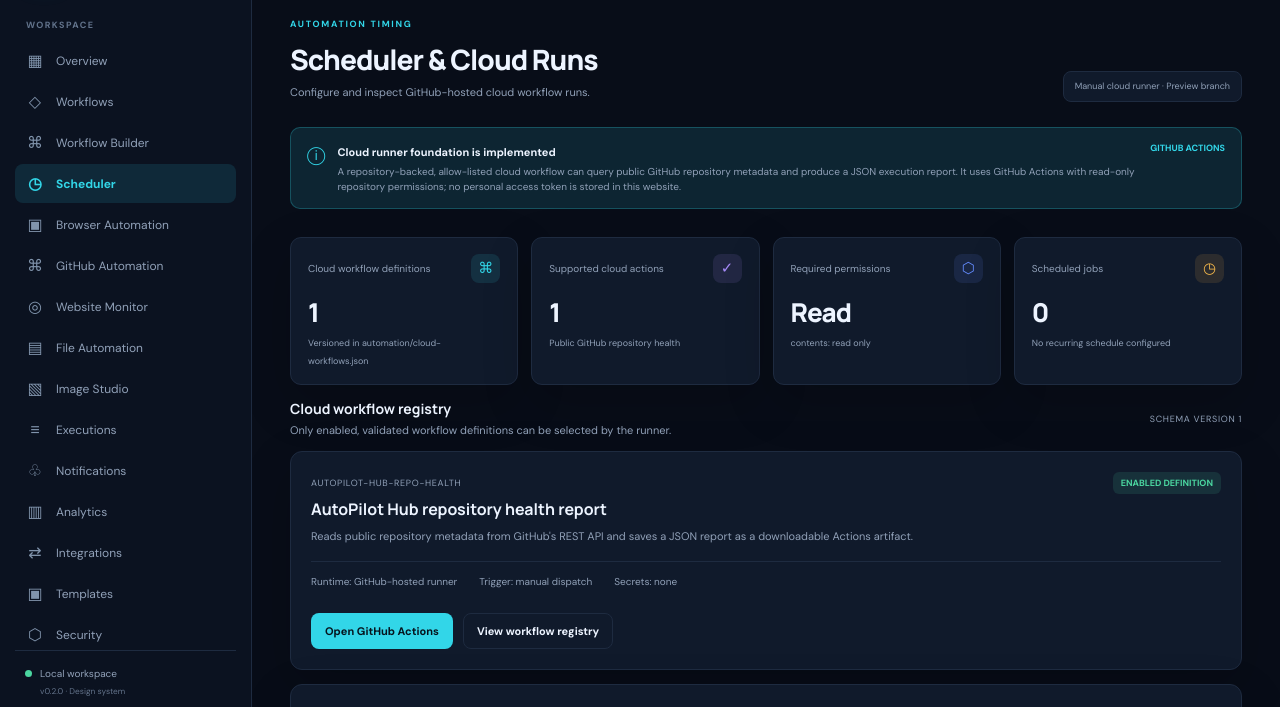
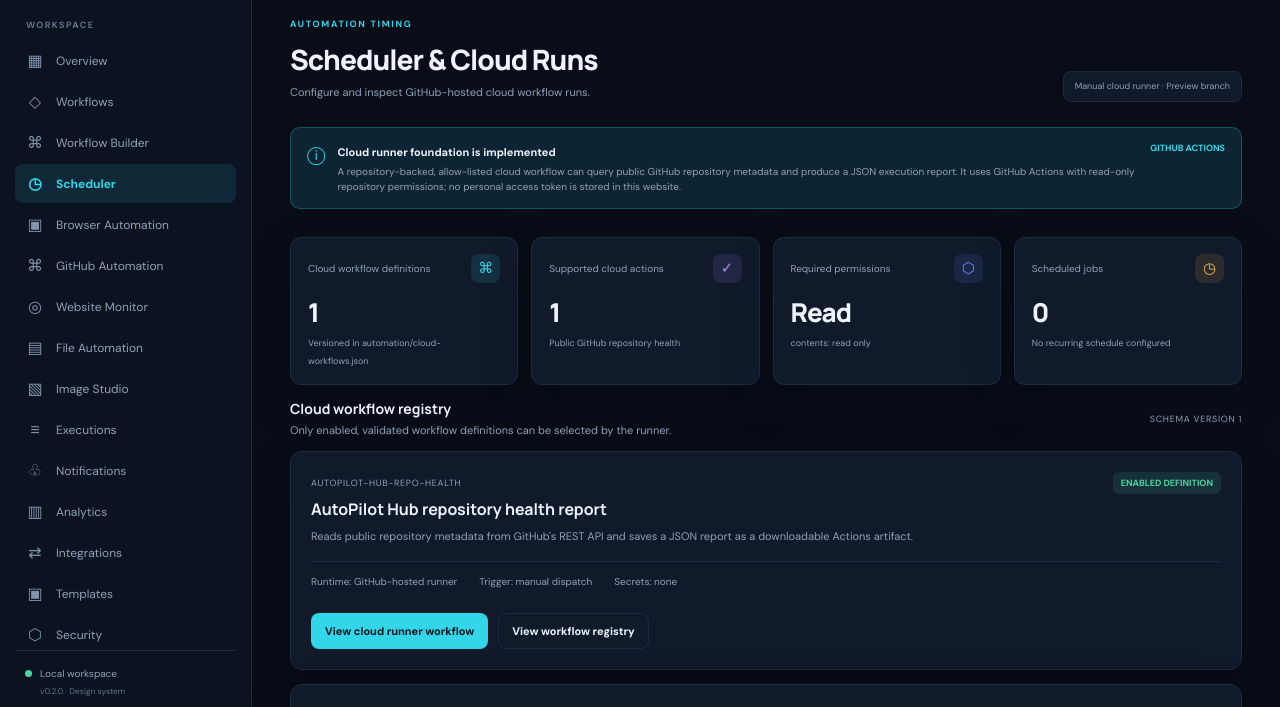
Before and after one commit to prem-pk-dev/AutoPilot-Hub, a website: page scheduler.html in a window 1280 px wide. Shown: the part 85-792 px from the top of the page. Drawn offline with Linux system fonts and the light colour scheme.

Commit message:
fix: link scheduler preview to cloud workflow source

```diff
--- a/scheduler.html
+++ b/scheduler.html
@@ -22,7 +22,7 @@
 <div class="notice"><span class="notice-icon">ⓘ</span><div><b>Cloud runner foundation is implemented</b><p>A repository-backed, allow-listed cloud workflow can query public GitHub repository metadata and produce a JSON execution report. It uses GitHub Actions with read-only repository permissions; no personal access token is stored in this website.</p></div><span class="notice-tag">GITHUB ACTIONS</span></div>
 <div class="stats-grid execution-stats"><article class="stat-card"><div class="stat-top"><span>Cloud workflow definitions</span><span class="stat-icon cyan">⌘</span></div><strong>1</strong><small>Versioned in automation/cloud-workflows.json</small></article><article class="stat-card"><div class="stat-top"><span>Supported cloud actions</span><span class="stat-icon violet">✓</span></div><strong>1</strong><small>Public GitHub repository health</small></article><article class="stat-card"><div class="stat-top"><span>Required permissions</span><span class="stat-icon blue">⬡</span></div><strong>Read</strong><small>contents: read only</small></article><article class="stat-card"><div class="stat-top"><span>Scheduled jobs</span><span class="stat-icon amber">◷</span></div><strong>0</strong><small>No recurring schedule configured</small></article></div>
 <div class="section-heading"><div><h2>Cloud workflow registry</h2><p class="muted">Only enabled, validated workflow definitions can be selected by the runner.</p></div><span class="subtle-label">SCHEMA VERSION 1</span></div>
-<article class="panel cloud-workflow-card"><div class="cloud-workflow-head"><div><span class="subtle-label">AUTOPILOT-HUB-REPO-HEALTH</span><h2>AutoPilot Hub repository health report</h2><p class="muted">Reads public repository metadata from GitHub's REST API and saves a JSON report as a downloadable Actions artifact.</p></div><span class="execution-status status-succeeded">Enabled definition</span></div><div class="cloud-workflow-meta"><span>Runtime: GitHub-hosted runner</span><span>Trigger: manual dispatch</span><span>Secrets: none</span></div><div class="cloud-workflow-actions"><a class="button button-primary" href="https://github.com/prem-pk-dev/AutoPilot-Hub/actions/workflows/cloud-runner.yml">Open GitHub Actions</a><a class="button button-secondary" href="https://github.com/prem-pk-dev/AutoPilot-Hub/blob/development/phase-5-cloud-runtime/automation/cloud-workflows.json">View workflow registry</a></div></article>
+<article class="panel cloud-workflow-card"><div class="cloud-workflow-head"><div><span class="subtle-label">AUTOPILOT-HUB-REPO-HEALTH</span><h2>AutoPilot Hub repository health report</h2><p class="muted">Reads public repository metadata from GitHub's REST API and saves a JSON report as a downloadable Actions artifact.</p></div><span class="execution-status status-succeeded">Enabled definition</span></div><div class="cloud-workflow-meta"><span>Runtime: GitHub-hosted runner</span><span>Trigger: manual dispatch</span><span>Secrets: none</span></div><div class="cloud-workflow-actions"><a class="button button-primary" href="https://github.com/prem-pk-dev/AutoPilot-Hub/blob/development/phase-5-cloud-runtime/.github/workflows/cloud-runner.yml">View cloud runner workflow</a><a class="button button-secondary" href="https://github.com/prem-pk-dev/AutoPilot-Hub/blob/development/phase-5-cloud-runtime/automation/cloud-workflows.json">View workflow registry</a></div></article>
 <div class="panel scheduler-boundary"><span class="subtle-label">IMPORTANT · BRANCH ACTIVATION</span><h2>Why the Run button is not embedded here</h2><p class="muted">This is a static public website. It cannot safely hold a GitHub token to dispatch private actions. GitHub also requires a workflow_dispatch file to exist on the repository's default branch before the workflow can be dispatched from the Actions UI. The cloud runner is currently on the Phase 5 development branch, so it is not yet an active production control.</p><ol><li>Review and merge the Phase 5 pull request into the development branch.</li><li>When you approve moving the cloud runner to the default branch, GitHub Actions will expose its manual dispatch controls.</li><li>Use the workflow ID <code>autopilot-hub-repo-health</code> and download the generated report artifact.</li></ol></div>
 <div class="section-heading"><div><h2>Schedule configuration</h2><p class="muted">No recurring task is enabled by default.</p></div></div>
 <div class="panel scheduler-boundary"><h3>Daily / weekly schedules</h3><p class="muted">A schedule can be added to the GitHub Actions YAML after the manual cloud runner has been validated and the desired frequency and timezone are confirmed. GitHub cron uses UTC, can start late, and is subject to free-tier usage limits. Browser-local tasks still require the tab to remain open.</p><a class="button button-secondary" href="./docs/DEPLOYMENT.md">Read deployment and quota notes</a></div>
```
